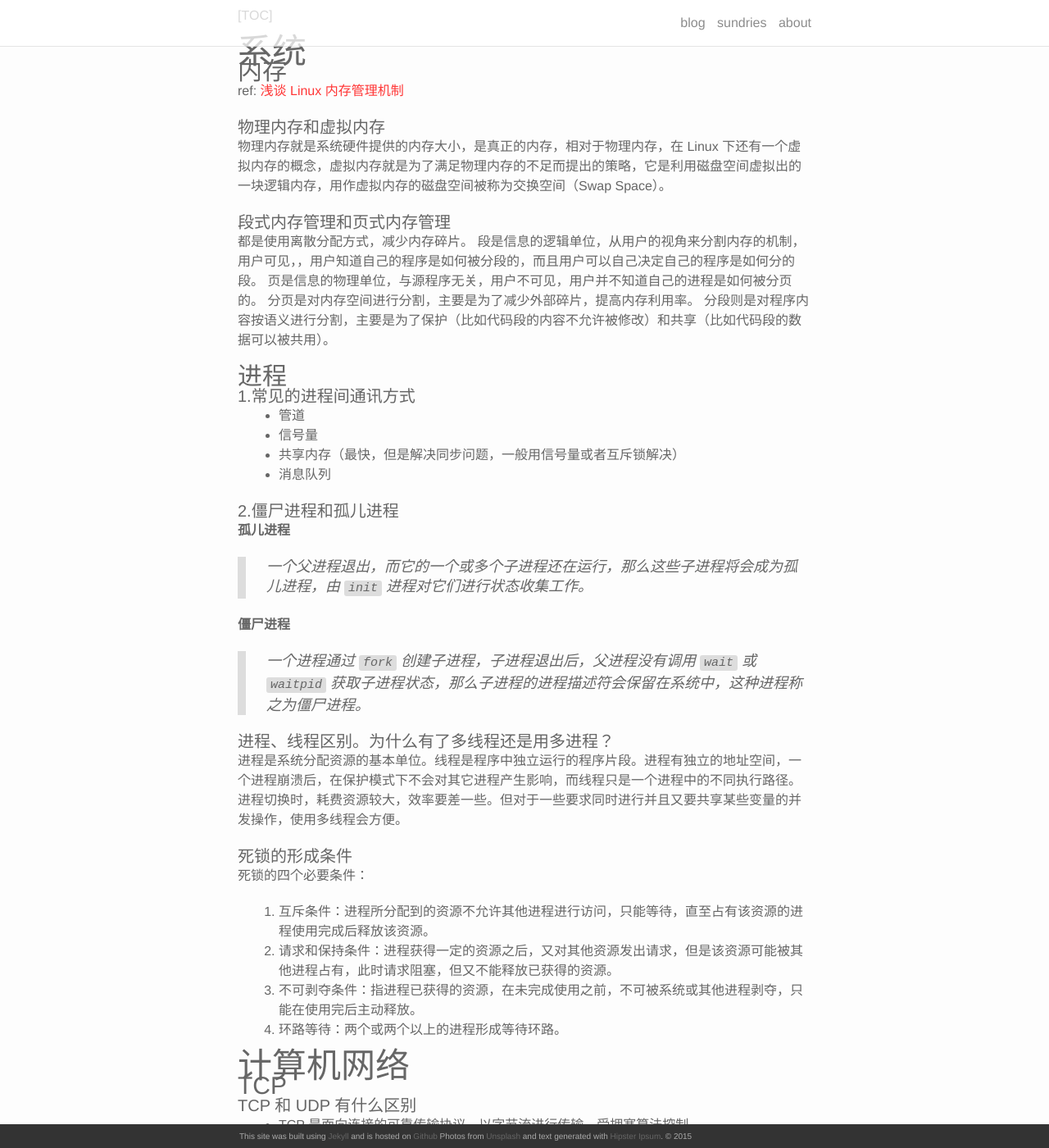
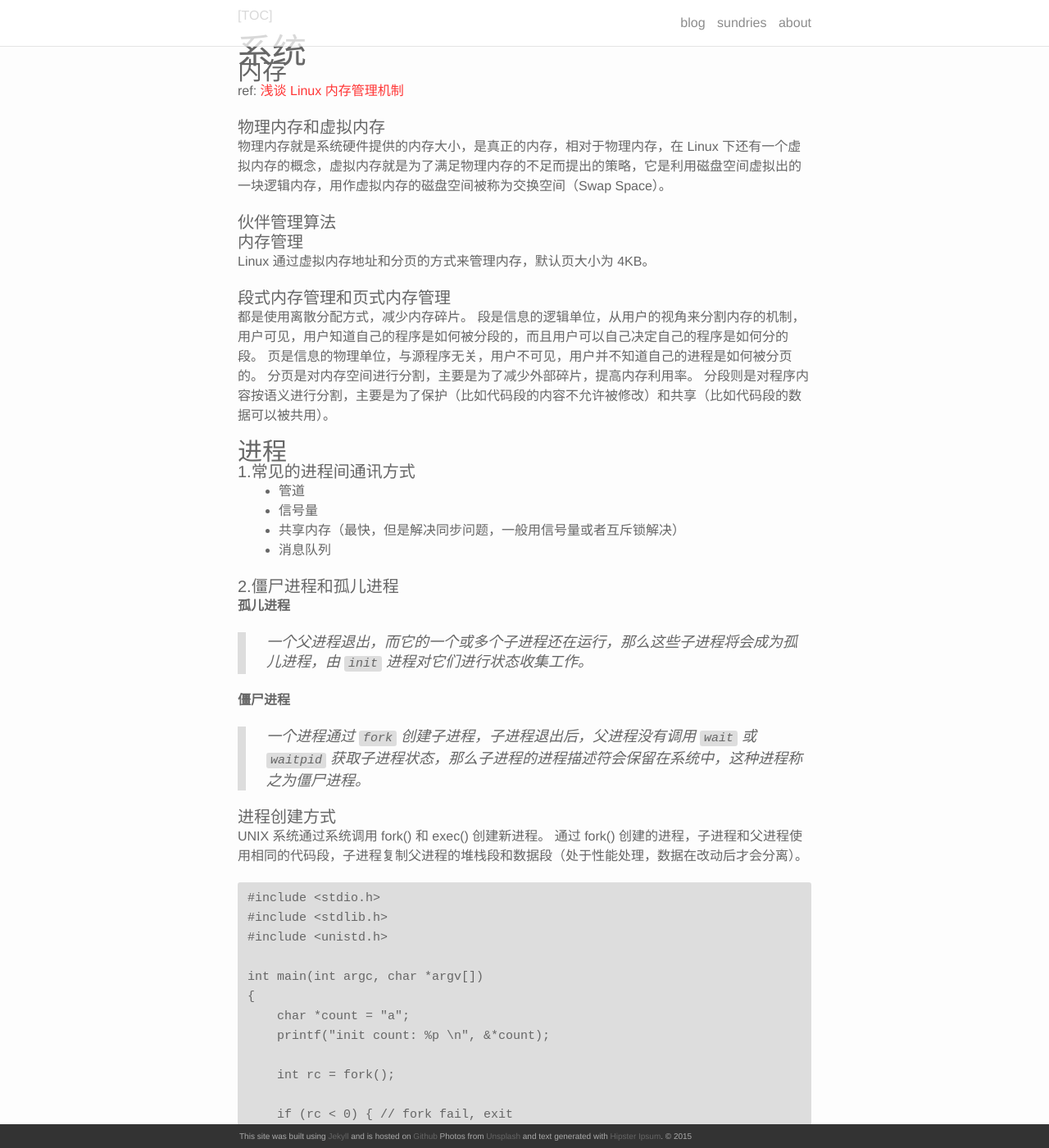
Before and after one commit to akmissxt/blog, a Jekyll site: the page built from _posts/2021-04-05-面试复习.markdown, in a window 1280 px wide and 1400 px high, scrolled down 199 px. Shown: the whole window at 82% size. Built offline with Jekyll 4.4.1, drawn with Linux system fonts in a browser that asks for light colours; nearby versions of some CDN libraries; our own code applies the rules of GitHub Pages for plain Markdown files; some of the changed text lies outside the part shown.

````diff
--- a/_posts/2021-04-05-面试复习.markdown
+++ b/_posts/2021-04-05-面试复习.markdown
@@ -8,9 +8,13 @@ ref: [浅谈 Linux 内存管理机制](https://linuxeye.com/Linux/1932.html)
 #### 物理内存和虚拟内存
 物理内存就是系统硬件提供的内存大小，是真正的内存，相对于物理内存，在 Linux 下还有一个虚拟内存的概念，虚拟内存就是为了满足物理内存的不足而提出的策略，它是利用磁盘空间虚拟出的一块逻辑内存，用作虚拟内存的磁盘空间被称为交换空间（Swap Space）。
 
+
+#### 伙伴管理算法
+#### 内存管理
+Linux 通过虚拟内存地址和分页的方式来管理内存，默认页大小为 4KB。
 #### 段式内存管理和页式内存管理
 都是使用离散分配方式，减少内存碎片。
-段是信息的逻辑单位，从用户的视角来分割内存的机制，用户可见，，用户知道自己的程序是如何被分段的，而且用户可以自己决定自己的程序是如何分的段。
+段是信息的逻辑单位，从用户的视角来分割内存的机制，用户可见，用户知道自己的程序是如何被分段的，而且用户可以自己决定自己的程序是如何分的段。
 页是信息的物理单位，与源程序无关，用户不可见，用户并不知道自己的进程是如何被分页的。
 分页是对内存空间进行分割，主要是为了减少外部碎片，提高内存利用率。
 分段则是对程序内容按语义进行分割，主要是为了保护（比如代码段的内容不允许被修改）和共享（比如代码段的数据可以被共用）。
@@ -32,6 +36,41 @@ ref: [浅谈 Linux 内存管理机制](https://linuxeye.com/Linux/1932.html)
 **僵尸进程**
 
 > 一个进程通过 `fork` 创建子进程，子进程退出后，父进程没有调用 `wait` 或 `waitpid` 获取子进程状态，那么子进程的进程描述符会保留在系统中，这种进程称之为僵尸进程。
+
+#### 进程创建方式
+UNIX 系统通过系统调用 fork() 和 exec() 创建新进程。
+通过 fork() 创建的进程，子进程和父进程使用相同的代码段，子进程复制父进程的堆栈段和数据段（处于性能处理，数据在改动后才会分离）。
+
+```C
+#include <stdio.h>
+#include <stdlib.h>
+#include <unistd.h>
+
+int main(int argc, char *argv[])
+{
+    char *count = "a";
+    printf("init count: %p \n", &*count);
+
+    int rc = fork();
+
+    if (rc < 0) { // fork fail, exit
+    	fprintf(stderr, "fork failed\n");
+	    exit(1);
+    } else if (rc == 0){
+        printf("child before manipulate: %p \n", &*count);
+        ++count;
+        printf("child after manipulate: %p \n", &*count);
+    } else {
+        printf("parent before manipulate: %p \n", &*count);
+        wait(NULL);
+        printf("parent after manipulate: %p \n", &*count);
+    }
+
+    return 0;
+}
+```
+
+如果使用 exec() 创建（更像是覆盖）进程，代码段替换成新的程序的代码，废弃原有的数据段和堆栈段，并为新程序分配新的数据段与堆栈段，唯一留下的，就是进程号
 
 #### 进程、线程区别。为什么有了多线程还是用多进程？
 进程是系统分配资源的基本单位。线程是程序中独立运行的程序片段。进程有独立的地址空间，一个进程崩溃后，在保护模式下不会对其它进程产生影响，而线程只是一个进程中的不同执行路径。
@@ -123,10 +164,13 @@ MTU是网络层的传输单元，那么 MSS = MTU - 20字节（IP首部） - 20
 2. 应用进程指明要求发送报文段，即 TCP 支持的 PUSH 操作。
 3. 发送方的计时器时限到了，这时也会把当前缓存的数据组装成报文发送出去。
 
+#### TCP 提高传输效率
+Nagle 算法和 SWS（糊涂窗口综合症）预防算法（接收缓存有一个 MSS 空间或有一半空闲的时候通知发送方）
+
 #### TCP 拥塞控制
 ref: [TCP Congestion Control](https://www.rfc-editor.org/rfc/inline-errata/rfc2581.html)
 
-拥塞控制用到的算法包括慢开始（slow-start）、拥塞避免（congestion avoidance）、快重传（fast retransmit）、快恢复（fast revocery）。
+拥塞控制用到的算法包括慢开始（slow-start）、拥塞避免（congestion avoidance）、快重传（fast retransmit）、快恢复（fast recovery）。
 发送方维持**拥塞窗口**（cwnd）的变量，根据网络拥塞程度动态调整该变量，并使**发送窗口**不大于该窗口大小（因为还要受接收方的通知窗口大小限制）来实现拥塞控制。
 
 - 慢开始和拥塞避免
@@ -139,6 +183,7 @@ ref: [TCP Congestion Control](https://www.rfc-editor.org/rfc/inline-errata/rfc25
 拥塞避免期间，每经过一个往返时间（RTT）就把 cwnd 加 1 个报文段的大小。拥塞避免阶段持续直到检测到网络拥塞。
 
 > When a TCP sender detects segment loss using the retransmission timer, the value of ssthresh MUST be set to no more than the value given in equation:
+>
 > <center>ssthresh = max (FlightSize / 2, 2*SMSS)</center>
 
 当发送方通过重传计时器监测到报文丢失的时候，必须把 ssthresh 设置成不大于 `max (FlightSize / 2, 2*SMSS)` 的值。其中，`FlightSize` 是已经发送未被确认的数据大小。某些实现里面会用 `cwnd` 代替 `FlightSize` 进行计算，这种做法可能导致增加到远大于 rwnd。
@@ -377,11 +422,13 @@ SHOW INDEX FROM tableA;
 #### MySQL 中 B+ Tree 的叶子节点可以存哪些东西
 InnoDb 的 B+ Tree 叶子节点存的可能是整行数据或者主键的值。储存了整行数据的是主键索引，也叫聚簇索引。而存储了主键的值的是非主键索引，也叫非聚簇索引。
 
+MyISAM 的 B+ Tree 叶子节点存的是数据记录的地址。
+
 #### 聚簇索引和非聚簇索引在查询数据的时候有区别吗
 一般来说，利用聚簇索引查询一次就能得到数据，而非聚簇索引还要根据查到的主键值再次查询得到数据（回表）。但是有一种情况例外，就是覆盖索引，就是查询语句所用到的列的值只用从索引中就能够取得，不必从数据表中读取，换句话说查询列要被所使用的索引覆盖。
 
 #### 联合索引和最左前缀匹配
-MySQL 的索引查询会遵循最左匹配原则，即最左优先，在检索数据时会从最左边开始匹配。所以当我们创建一个 (key1, key2, key3) 的联合索引时，相当与创建了 (key1)、(key1, key2)、(key1, key2, key3) 三个个索引。因此，创建联合索引时，一般会根据业务需求，将 `WHERE` 子句中最频繁的列放在最前面。
+MySQL 的索引查询会遵循最左匹配原则，即最左优先，在检索数据时会从最左边开始匹配。所以当我们创建一个 (key1, key2, key3) 的联合索引时，相当与创建了 (key1)、(key1, key2)、(key1, key2, key3) 三个索引。因此，创建联合索引时，一般会根据业务需求，将 `WHERE` 子句中最频繁的列放在最前面。
 
 #### 什么情况下明明创建了索引，但是执行的时候并没有使用索引
 查询优化器发现有更优的查询方案。在执行查询语句前，MySQL 的查询优化器会找出执行该语句的所有可能方案，对比之后找出成本最低的方案，即执行计划。如果全表扫描成本更低，就会放弃使用索引。
@@ -514,3 +561,16 @@ AOF：将 Redis 执行过的所有写指令记录下来，在下次 Redis 重新
 #### 一致性哈希是什么
 一致性哈希是一种特殊的哈希算法，解决了简单哈希算法在分布式哈希表中的动态伸缩问题。通过构造环形的哈希空间，使得节点变更时的数据迁移只影响两个节点，不会造成全局的数据迁移问题。
 一致性哈希的负载不均衡和由此可能带来的雪崩效应可以通过**虚拟节点**来解决，即一台机器复制出多个虚拟节点，交叉分布在环中。
+
+#### 红黑树
+
+
+#### 内存池
+
+#### 线程池实现
+1. 先判断线程池中线程的数量是否超过核心线程数，如果没有超过核心线程数，就创建新的线程去执行任务；如果超过了核心线程数，就进入到下面流程。
+2. 判断任务队列是否已经满了，如果没有满，就将任务添加到任务队列中；如果已经满了，就进入到下面的流程。
+3. 再判断如果创建一个线程后，线程数是否会超过最大线程数，如果不会超过最大线程数，就创建一个新的线程来执行任务；如果会，则进入到下面的流程。
+4. 执行拒绝策略。
+
+#### 判断是否同一树上的节点
````
Also changed, not shown: other parts of _posts/2021-04-05-面试复习.markdown (+2 -0 lines), _posts/2021-08-19-Linux 内存管理.md (+7 -1 lines), _posts/2023-01-04-我在Amber学到的.markdown (added, +39 -0 lines), 5 other files.
